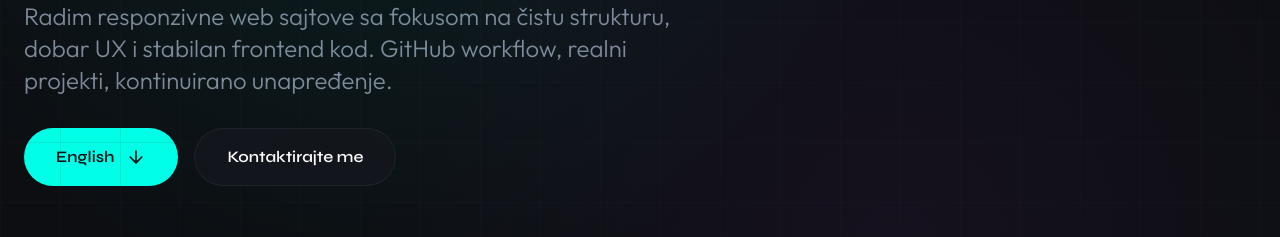
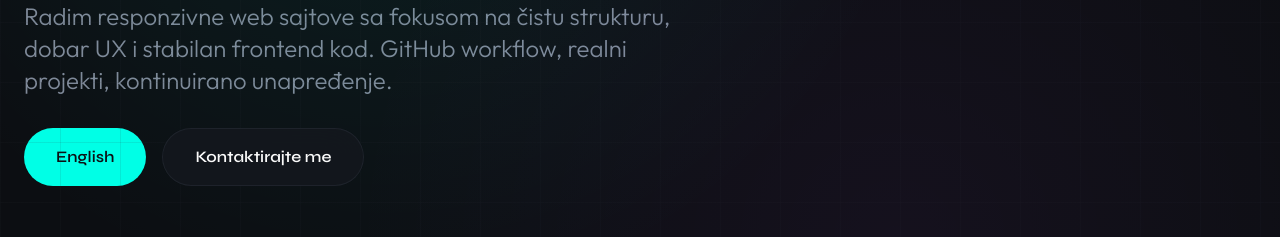
Before and after one commit to Lu963-ai/luka-velickovski-portofolio, a plain HTML site: page index.html in a window 1280 px wide. Shown: the part 398-635 px from the top of the page. Drawn offline with nearby package versions, Linux system fonts and the light colour scheme.

Commit message:
obrisana-strelica

```diff
--- a/index.html
+++ b/index.html
@@ -161,11 +161,7 @@
         <div class="flex flex-wrap gap-4 mb-16">
           <a href="english.html" class="group px-8 py-4 bg-primary text-primary-foreground font-display font-semibold rounded-full flex items-center gap-3 hover:glow-sm transition-all">
             English
-            <span class="inline-flex w-5 h-5 items-center justify-center">
-              <svg viewBox="0 0 24 24" width="20" height="20" fill="none" stroke="currentColor" stroke-width="2" stroke-linecap="round" stroke-linejoin="round" class="group-hover:translate-y-1 transition-transform">
-                <path d="M12 5v14"></path><path d="M19 12l-7 7-7-7"></path>
-              </svg>
-            </span>
+
           </a>
           <a href="#contact" class="px-8 py-4 glass text-foreground font-display font-semibold rounded-full flex items-center gap-3 hover:bg-secondary/80 transition-all">
             Kontaktirajte me
```
